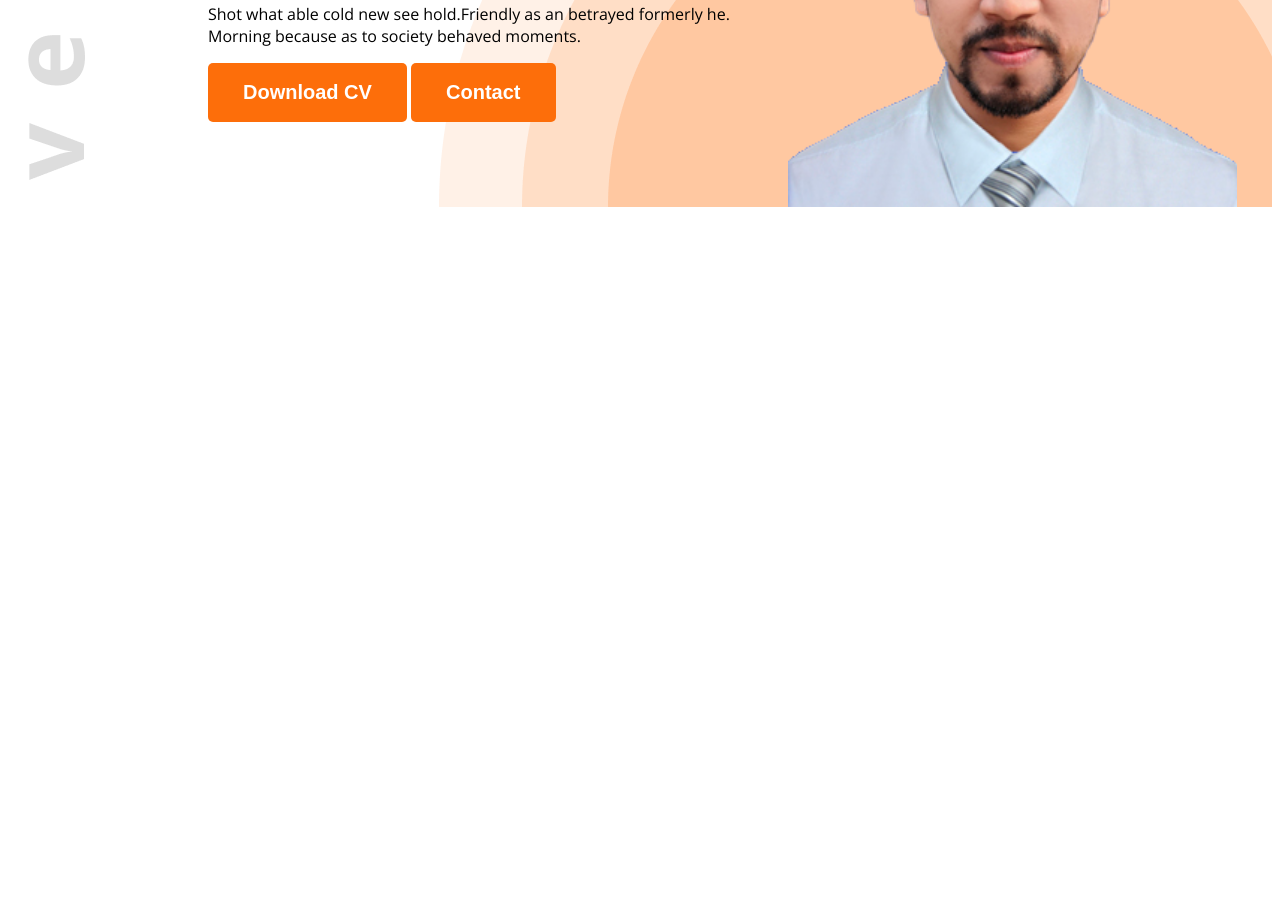
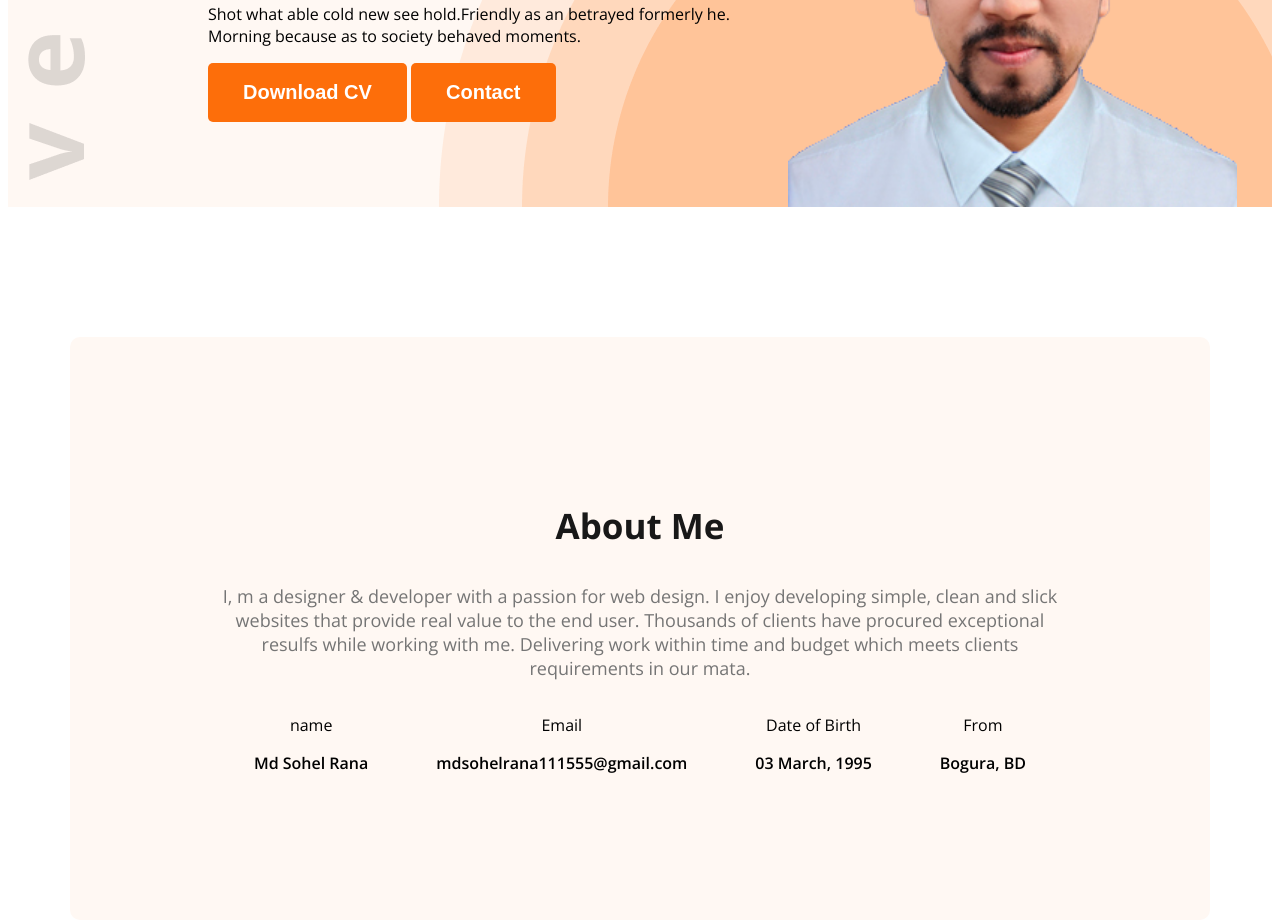
Before and after one commit to mdsohelrana11/web-dev-portfolio, a plain HTML site: page index.html in a window 1280 px wide. Shown: the part 401-1324 px from the top of the page. Before the commit the page ends 800 px from the top, so only its background shows below. Drawn offline with nearby package versions, Linux system fonts and the light colour scheme.

Commit message:
about section

```diff
--- a/index.html
+++ b/index.html
@@ -10,7 +10,7 @@
     <link rel="stylesheet" href="styles/portfolio.css">
 </head>
 <body class="open-sans-normal">
-    <header class="header">
+    <header class="header secondary-bg">
         <nav>
             <h3 class="nav-title">Soh<span class="text-primary">e</span>l</h3>
             <ul>
@@ -31,7 +31,29 @@
         </div>
     </header>
     <main>
+        <section class="about secondary-bg">
+            <h3 class="section-title">About Me</h3>
+            <p class="section-description">I, m a designer & developer with a passion for web design. I enjoy developing simple, clean and slick websites that provide real value to the end user. Thousands of clients have procured exceptional resulfs while working with me. Delivering work within time and budget which meets clients requirements in our mata.</p>
+            <div class="about-items">
+                <div class="about-item">
+                    <p class="item-title">name</p>
+                    <p class="item-description">Md Sohel Rana</p>
+                </div>
+                <div class="about-item">
+                    <p class="item-title">Email</p>
+                    <p class="item-description">mdsohelrana111555@gmail.com</p>
+                </div>
+                <div class="about-item">
+                    <p class="item-title">Date of Birth</p>
+                    <p class="item-description">03 March, 1995</p>
+                </div>
+                <div class="about-item">
+                    <p class="item-title">From</p>
+                    <p class="item-description">Bogura, BD</p>
+                </div>
+            </div>
 
+        </section>
     </main>
     <footer>
 
--- a/styles/portfolio.css
+++ b/styles/portfolio.css
@@ -6,6 +6,10 @@
     "wdth" 100;
 }
 /* Shared Style */
+.secondary-bg{
+    background-color: #FFF8F3;
+}
+
 .text-primary{
     color: #FD6E0A;
 }
@@ -22,6 +26,17 @@
     padding: 18px 35px;
     border-radius: 5px;
 }
+.section-title{
+    font-size: 35px;
+    font-weight: bold;
+    color: #181818;
+}
+
+.section-description{
+    font-size: 18px;
+    color: #757575;
+}
+
 /* Header */
 .header{
     background-image: url('../images/developer.png'), url('../images/header_bg.png');
@@ -82,3 +97,26 @@ nav li a{
 .banner-profile-pic{
     width: 580px;
 }
+
+/* Main Styles */
+main{
+    max-width: 1140px;
+    margin: 0 auto;
+}
+
+/* About Styles */
+.about{
+    border-radius: 10px;
+    padding: 130px 150px;
+    text-align: center;
+    margin-top: 130px;
+}
+
+.about-items{
+    display: flex;
+    justify-content: space-around;
+}
+
+.item-description{
+    font-weight: 600;
+}
```
